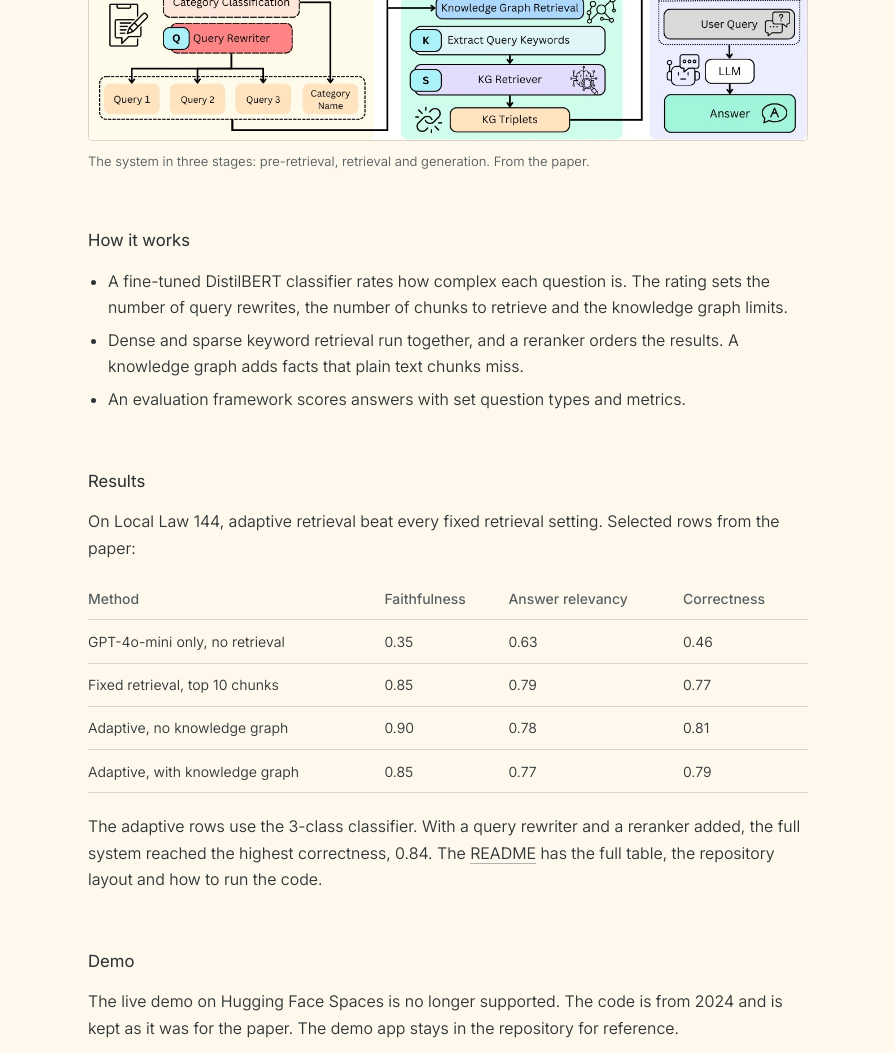
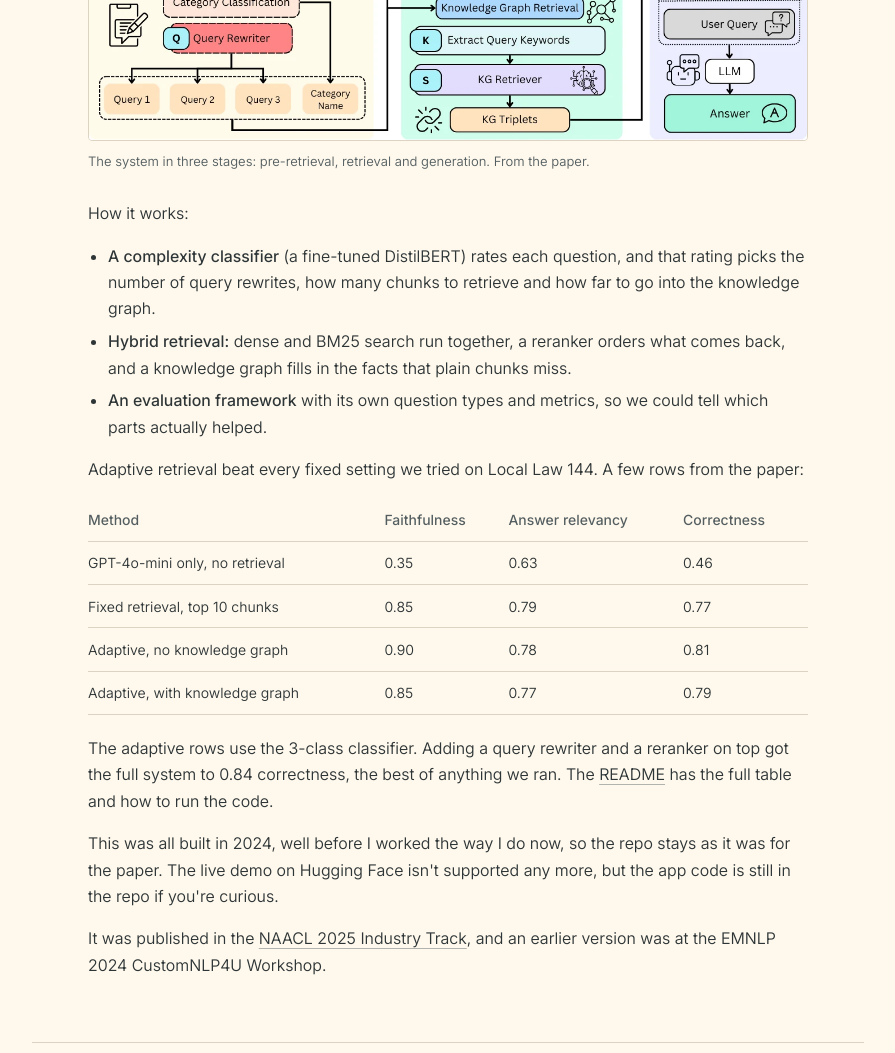
Before and after one commit to rk68/rk68.github.io, a plain HTML site: page projects/hypa-rag.html in a window 1280 px wide. Shown: the part 676-1729 px from the top of the page, without its empty margins (192-1087 px from the left). Drawn offline with Linux system fonts and the light colour scheme.

Commit message:
docs: credit poteto's video in the blog post and rewrite the HyPA-RAG page
- Blog: say at the start of the formal verification section that I first
  heard about it from poteto's video on X, with a link.
- HyPA-RAG: rewrite the page in the same voice as the other project pages,
  and keep the results table and the note that the demo is gone.

```diff
--- a/projects/hypa-rag.html
+++ b/projects/hypa-rag.html
@@ -39,15 +39,14 @@
       <figcaption>The system in three stages: pre-retrieval, retrieval and generation. From the paper.</figcaption>
     </figure>
 
-    <h2>How it works</h2>
+    <p>How it works:</p>
     <ul>
-      <li>A fine-tuned DistilBERT classifier rates how complex each question is. The rating sets the number of query rewrites, the number of chunks to retrieve and the knowledge graph limits.</li>
-      <li>Dense and sparse keyword retrieval run together, and a reranker orders the results. A knowledge graph adds facts that plain text chunks miss.</li>
-      <li>An evaluation framework scores answers with set question types and metrics.</li>
+      <li><strong>A complexity classifier</strong> (a fine-tuned DistilBERT) rates each question, and that rating picks the number of query rewrites, how many chunks to retrieve and how far to go into the knowledge graph.</li>
+      <li><strong>Hybrid retrieval:</strong> dense and BM25 search run together, a reranker orders what comes back, and a knowledge graph fills in the facts that plain chunks miss.</li>
+      <li><strong>An evaluation framework</strong> with its own question types and metrics, so we could tell which parts actually helped.</li>
     </ul>
 
-    <h2>Results</h2>
-    <p>On Local Law 144, adaptive retrieval beat every fixed retrieval setting. Selected rows from the paper:</p>
+    <p>Adaptive retrieval beat every fixed setting we tried on Local Law 144. A few rows from the paper:</p>
     <div class="table-wrap">
       <table>
         <thead><tr><th>Method</th><th>Faithfulness</th><th>Answer relevancy</th><th>Correctness</th></tr></thead>
@@ -59,16 +58,11 @@
         </tbody>
       </table>
     </div>
-    <p>The adaptive rows use the 3-class classifier. With a query rewriter and a reranker added, the full system reached the highest correctness, 0.84. The <a href="https://github.com/rk68/HyPA-RAG">README</a> has the full table, the repository layout and how to run the code.</p>
+    <p>The adaptive rows use the 3-class classifier. Adding a query rewriter and a reranker on top got the full system to 0.84 correctness, the best of anything we ran. The <a href="https://github.com/rk68/HyPA-RAG">README</a> has the full table and how to run the code.</p>
 
-    <h2>Demo</h2>
-    <p>The live demo on Hugging Face Spaces is no longer supported. The code is from 2024 and is kept as it was for the paper. The demo app stays in the repository for reference.</p>
+    <p>This was all built in 2024, well before I worked the way I do now, so the repo stays as it was for the paper. The live demo on Hugging Face isn't supported any more, but the app code is still in the repo if you're curious.</p>
 
-    <h2>Published at</h2>
-    <ul>
-      <li>NAACL 2025 Industry Track</li>
-      <li>EMNLP 2024 CustomNLP4U Workshop</li>
-    </ul>
+    <p>It was published in the <a href="https://aclanthology.org/2025.naacl-industry.79/">NAACL 2025 Industry Track</a>, and an earlier version was at the EMNLP 2024 CustomNLP4U Workshop.</p>
   </main>
   <footer><div data-contacts></div></footer>
 </body>
```
Also changed, not shown: blog/my-actual-agentic-software-development-environment.html (+1 -0 lines), 1 other file.
